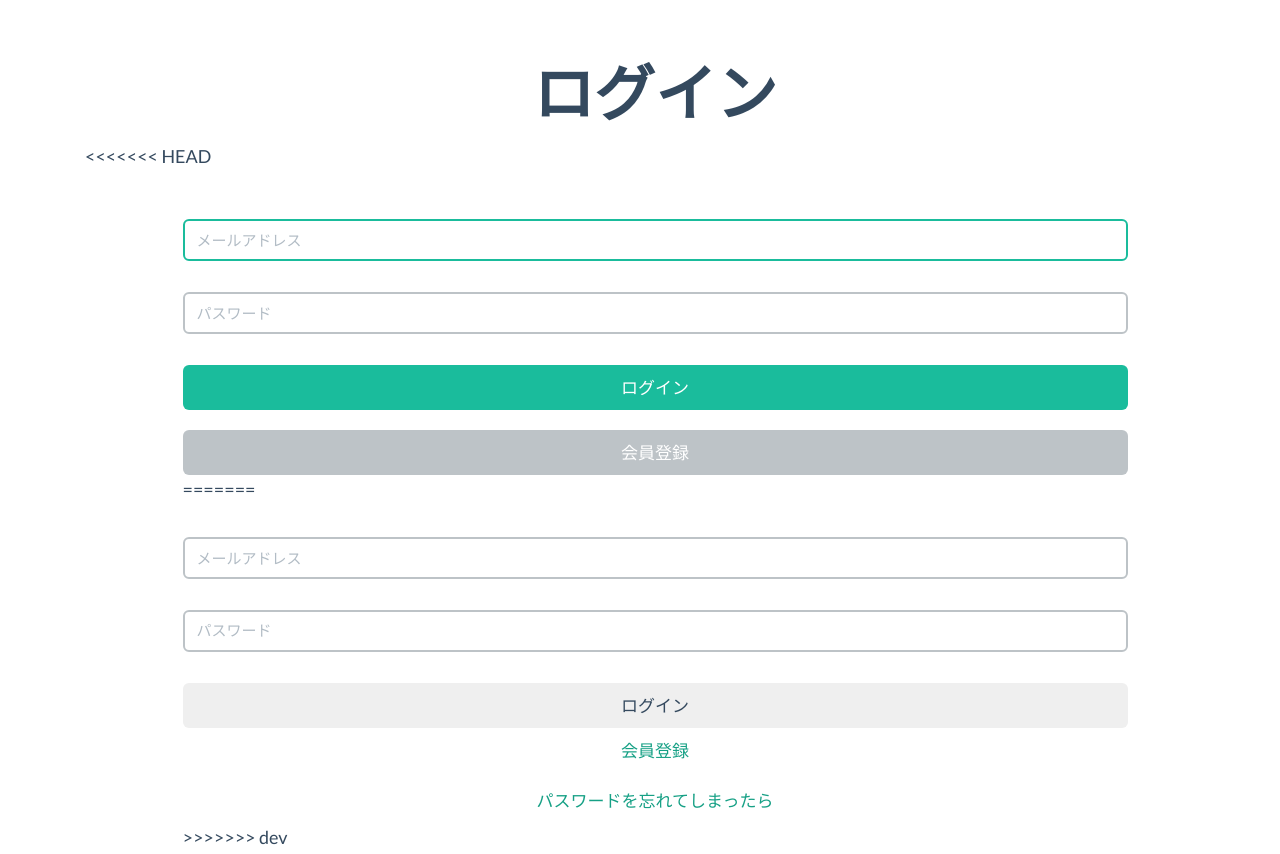
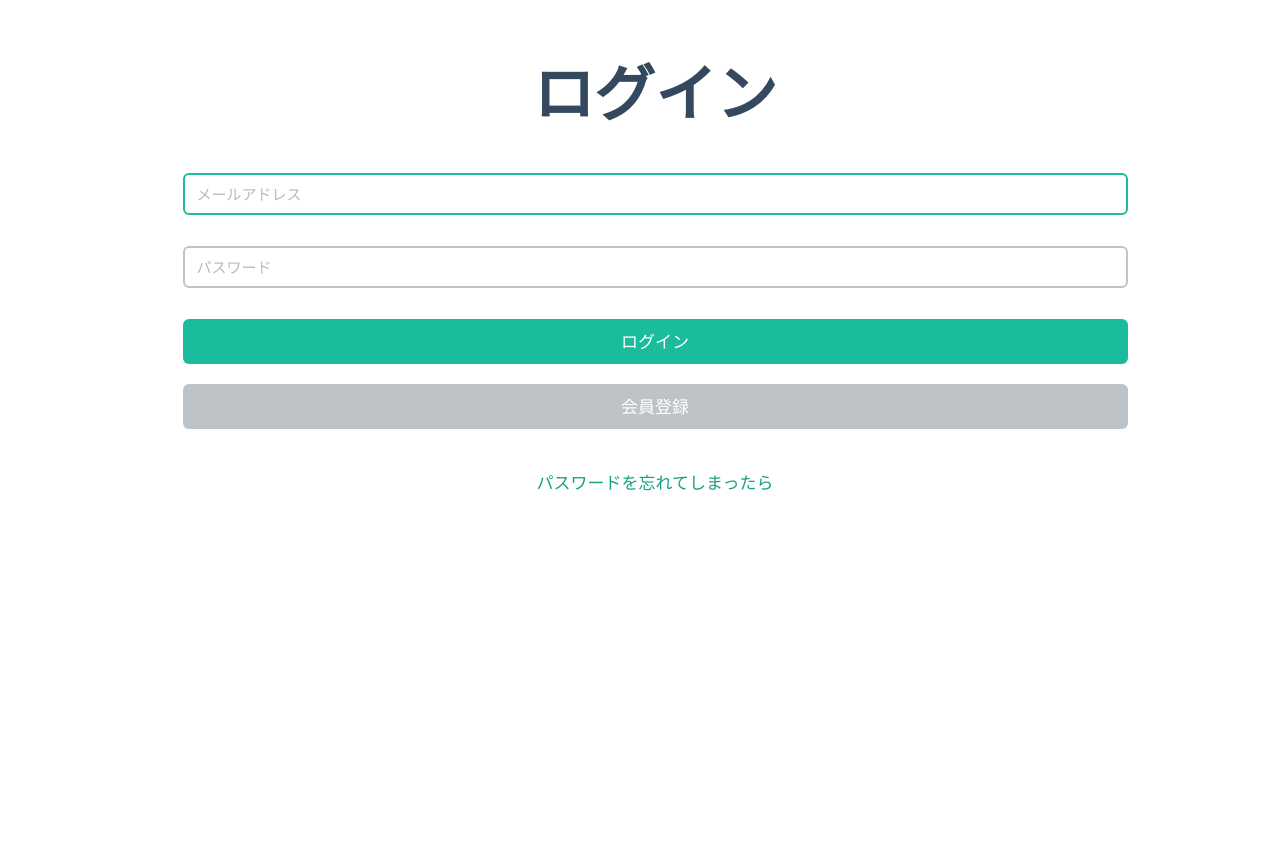
Before and after one commit to tduproject/kagikko2, a Django app: template tdu/accounts/templates/accounts/login.html in a window 1280 px wide. Shown: the part 53-907 px from the top of the page. After the commit the page ends 544 px from the top, so only its background shows below. Run offline with Django 3.2, Linux system fonts and the light colour scheme; the template is opened without the code that fills it: values that come from a table or form of the project are taken from there, others are empty; some libraries are stand-ins or nearby versions.

Commit message:
Update the design

```diff
--- a/tdu/accounts/templates/accounts/login.html
+++ b/tdu/accounts/templates/accounts/login.html
@@ -6,7 +6,6 @@
     <h1>ログイン</h1>
   </div>
 
-<<<<<<< HEAD
   <div class="row">
     <div class="col-sm-10 col-sm-offset-1">
       <div class="card-group">
@@ -14,10 +13,12 @@
           <div class="card-block">
             <form action="{% url 'accounts:login' %}" method="POST">
               <div class="form-group">
-      		      <p>{{ form.non_field_errors }}</p>
-	    　      　   {{ form.username }}
-	         　 　   {{ form.password }}
-	  　　           {% csrf_token %}
+                {% if form.errors %}
+                <p>メールアドレスまたは、パスワードが間違っています</p>
+                {% endif %}
+	    　          　{{ form.username }}
+	    　          　{{ form.password }}
+	  　　         {% csrf_token %}
 	  	          <input type="hidden" name="next" value="{{ next }}" />
                 <button type="submit" class="btn btn-primary btn-lg btn-block">ログイン</button>
               </div>
@@ -27,35 +28,12 @@
         <div class="card card-outline-primary">
           <div class="card-block">
           <a href="{% url 'accounts:create' %}" class="btn btn-default btn-lg btn-block">会員登録</a>
-          </div>
+        </div></br>
+          <a class="btn btn-lg btn-block btn-outline-primary" href="{%url 'accounts:password_reset'%}">
+            パスワードを忘れてしまったら
+          </a>
         </div>
-=======
-  <div class="card-group">
-    <div class="card card-outline-primary">
-      <div class="card-block">
-        <form action="{% url 'accounts:login' %}" method="POST">
-  		  {% if form.errors %}
-            <p>メールアドレスまたは、パスワードが間違っています</p>
-            {% endif %}
-	    　　{{ form.username }}
-	    　　{{ form.password }}
-	  　　  {% csrf_token %}
-	  	  <input type="hidden" name="next" value="{{ next }}" />
-	  　　  <button type="submit" class="btn btn-lg btn-block btn-outline-primary">
-	        ログイン
-	      </button>
-	    </form>
-      </div>
-    </div>
-    <div class="card card-outline-primary">
-      <div class="card-block">
-        <a class="btn btn-lg btn-block btn-outline-primary" href="{% url 'accounts:create' %}">
-          会員登録
-        </a>
-          <a class="btn btn-lg btn-block btn-outline-primary"href="{%url 'accounts:password_reset'%}">
-              パスワードを忘れてしまったら
-          </a>
->>>>>>> dev
+
       </div>
     </div>
   </div>
--- a/tdu/accounts/templates/accounts/password_reset_complete.html
+++ b/tdu/accounts/templates/accounts/password_reset_complete.html
@@ -1,8 +1,8 @@
 {% extends "base.html" %}
 {% block content %}
 <div class="container">
-  <div class="center">
-    <h1>パスワードリセットページ</h1>
+  <div align="center">
+    <h1>パスワードリセット</h1></br>
     <p class="lead">パスワードをリセットしました。</p>
   </div>
 </div>
--- a/tdu/accounts/templates/accounts/password_reset_done.html
+++ b/tdu/accounts/templates/accounts/password_reset_done.html
@@ -1,8 +1,8 @@
 {% extends "base.html" %}
 {% block content %}
 <div class="container">
-  <div class="center">
-    <h1>パスワードリセットページ</h1>
+  <div align="center">
+    <h1>パスワードリセット</h1></br>
     <p class="lead">メールアドレスにパスワード初期化ページのURLを送付しました。</p>
   </div>
 </div>
```
Also changed, not shown: tdu/accounts/templates/accounts/password_reset_confirm.html (+10 -8 lines), tdu/accounts/templates/accounts/password_reset_form.html (+14 -10 lines), tdu/db.sqlite3, tdu/home/migrations/0001_initial.py (added).
